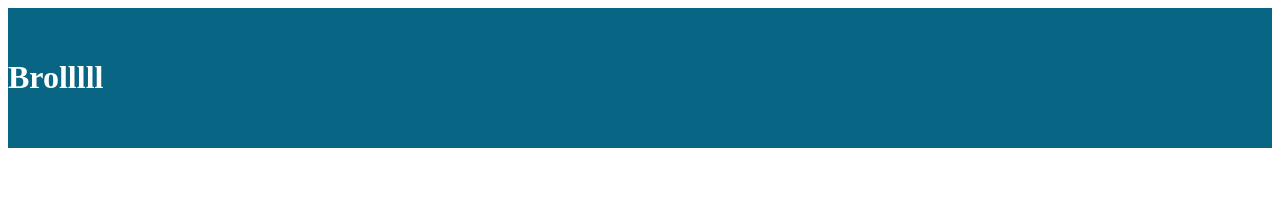
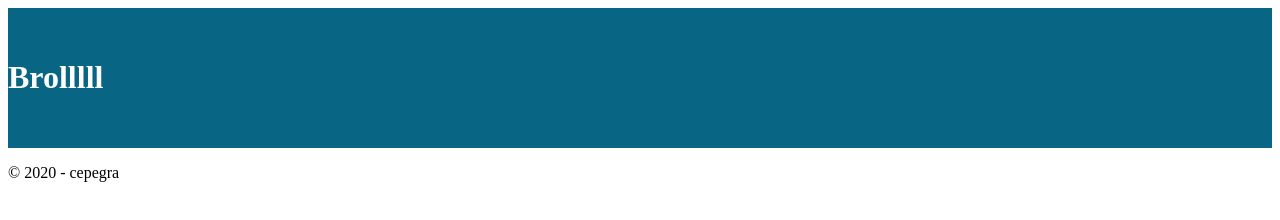
Before and after one commit to guiguilef/projet-cepegra-methodo, a website built with Parcel: page index.html in a window 1280 px wide. Built offline with nearby package versions, Linux system fonts and the light colour scheme.

Commit message:
add copyright footer

```diff
--- a/index.html
+++ b/index.html
@@ -15,6 +15,9 @@
 
         </div>
     </main>
-    <footer></footer>
+    <footer>
+        <p>&copy; 2020 - cepegra</p>
+
+    </footer>
 </body>
 </html>
```
